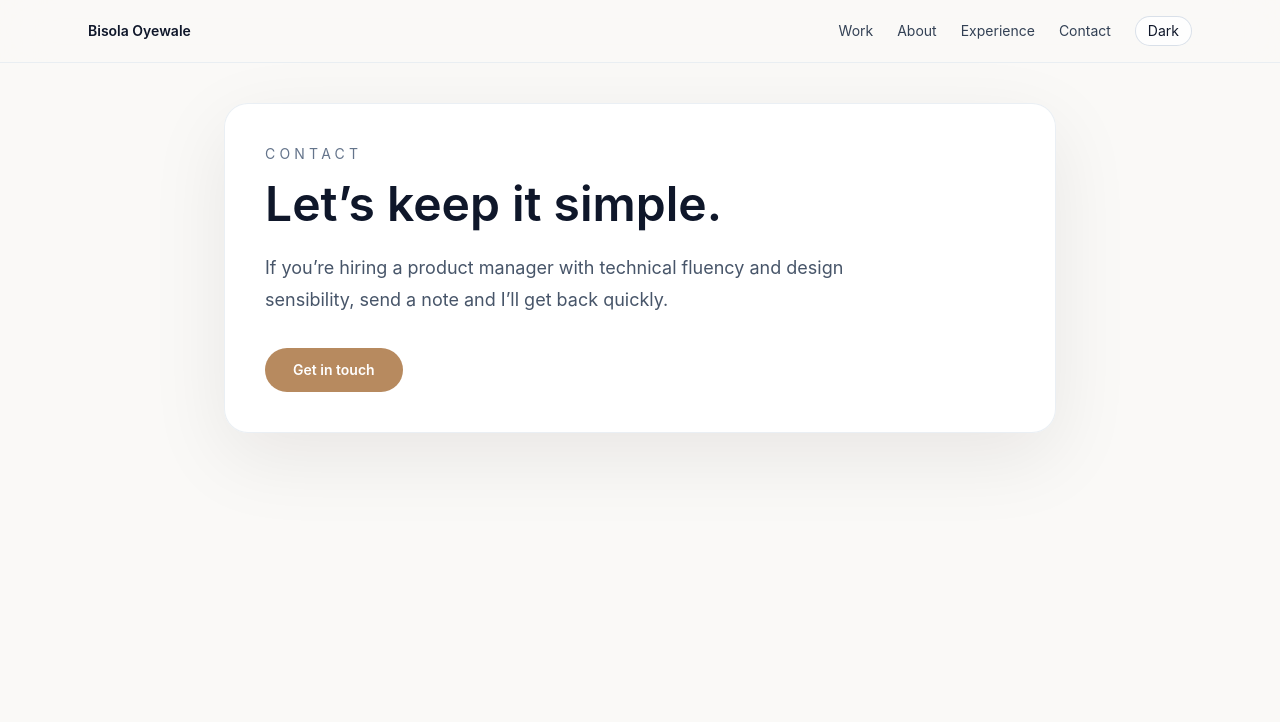
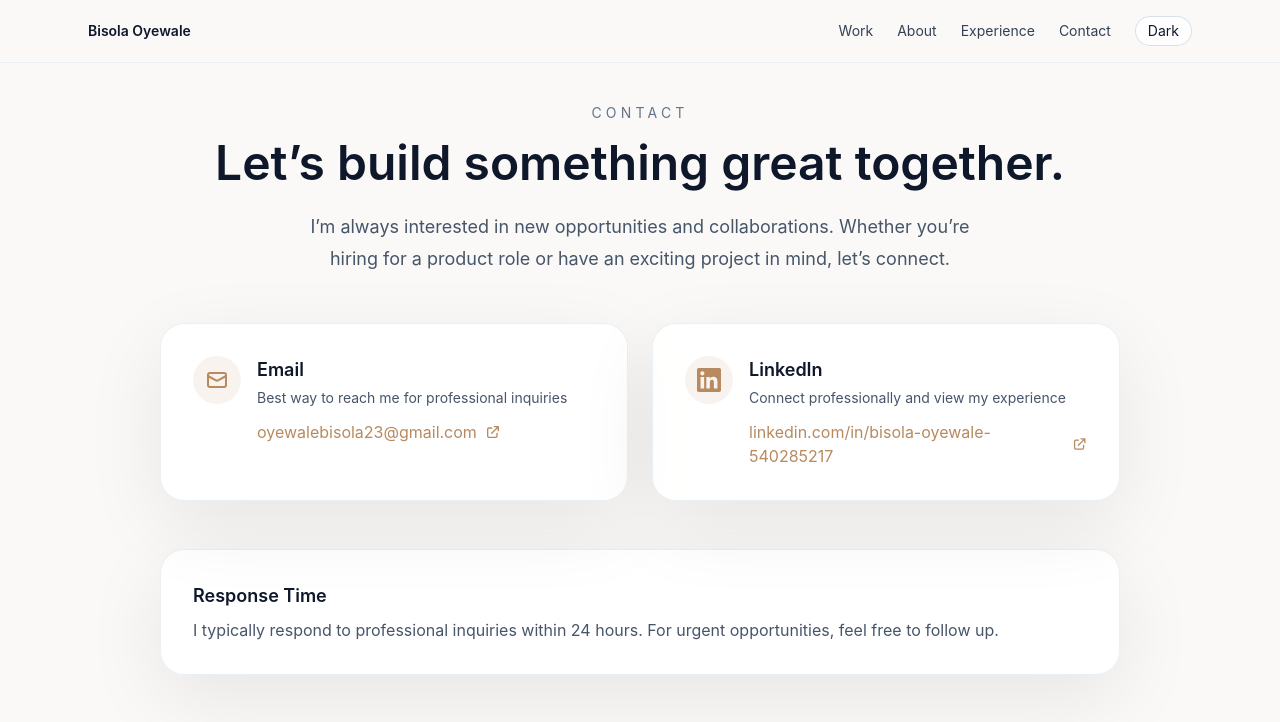
Before and after one commit to FolafunmiOla/product-management-portfolio, a Next.js app: page /contact in a window 1280 px wide. Shown: the top 722 px of the page. Built offline with nearby package versions, Linux system fonts and the light colour scheme.

Commit message:
Upgrade contact page with professional contact details and improved design

```diff
--- a/src/app/contact/page.tsx
+++ b/src/app/contact/page.tsx
@@ -1,21 +1,83 @@
 export default function ContactPage() {
   return (
-    <main className="mx-auto max-w-4xl px-6 py-10 sm:px-8">
-      <section className="rounded-3xl border border-slate-200/70 bg-white/90 p-10 shadow-soft dark:border-slate-800/70 dark:bg-slate-900/85">
+    <main className="mx-auto max-w-5xl px-6 py-10 sm:px-8">
+      <div className="space-y-12">
+        {/* Hero Section */}
+        <section className="text-center">
           <p className="text-sm uppercase tracking-[0.3em] text-slate-500 dark:text-slate-400">Contact</p>
           <h1 className="mt-4 text-4xl font-semibold leading-tight text-slate-900 dark:text-white sm:text-5xl">
-          Let’s keep it simple.
+            Let’s build something great together.
           </h1>
-        <p className="mt-6 max-w-2xl text-lg leading-8 text-slate-600 dark:text-slate-300">
-          If you’re hiring a product manager with technical fluency and design sensibility, send a note and I’ll get back quickly.
+          <p className="mt-6 max-w-2xl mx-auto text-lg leading-8 text-slate-600 dark:text-slate-300">
+            I’m always interested in new opportunities and collaborations. Whether you’re hiring for a product role or have an exciting project in mind, let’s connect.
+          </p>
+        </section>
+
+        {/* Contact Methods */}
+        <section className="grid gap-6 md:grid-cols-2">
+          {/* Email Card */}
+          <div className="group rounded-3xl border border-slate-200/70 bg-white/90 p-8 shadow-soft transition hover:shadow-lg dark:border-slate-800/70 dark:bg-slate-900/85">
+            <div className="flex items-start gap-4">
+              <div className="flex h-12 w-12 items-center justify-center rounded-full bg-accent/10 text-accent transition group-hover:bg-accent group-hover:text-white">
+                <svg className="h-6 w-6" fill="none" stroke="currentColor" viewBox="0 0 24 24">
+                  <path strokeLinecap="round" strokeLinejoin="round" strokeWidth={2} d="M3 8l7.89 4.26a2 2 0 002.22 0L21 8M5 19h14a2 2 0 002-2V7a2 2 0 00-2-2H5a2 2 0 00-2 2v10a2 2 0 002 2z" />
+                </svg>
+              </div>
+              <div className="flex-1">
+                <h3 className="text-lg font-semibold text-slate-900 dark:text-white">Email</h3>
+                <p className="mt-1 text-sm text-slate-600 dark:text-slate-300">
+                  Best way to reach me for professional inquiries
                 </p>
                 <a
-          href="mailto:yourname@gmail.com"
-          className="mt-8 inline-flex rounded-full bg-accent px-7 py-3 text-sm font-semibold text-white transition hover:bg-slate-900"
+                  href="mailto:oyewalebisola23@gmail.com"
+                  className="mt-3 inline-flex items-center gap-2 text-accent hover:text-accent/80 transition"
                 >
-          Get in touch
+                  oyewalebisola23@gmail.com
+                  <svg className="h-4 w-4" fill="none" stroke="currentColor" viewBox="0 0 24 24">
+                    <path strokeLinecap="round" strokeLinejoin="round" strokeWidth={2} d="M10 6H6a2 2 0 00-2 2v10a2 2 0 002 2h10a2 2 0 002-2v-4M14 4h6m0 0v6m0-6L10 14" />
+                  </svg>
                 </a>
+              </div>
+            </div>
+          </div>
+
+          {/* LinkedIn Card */}
+          <div className="group rounded-3xl border border-slate-200/70 bg-white/90 p-8 shadow-soft transition hover:shadow-lg dark:border-slate-800/70 dark:bg-slate-900/85">
+            <div className="flex items-start gap-4">
+              <div className="flex h-12 w-12 items-center justify-center rounded-full bg-accent/10 text-accent transition group-hover:bg-accent group-hover:text-white">
+                <svg className="h-6 w-6" fill="currentColor" viewBox="0 0 24 24">
+                  <path d="M20.447 20.452h-3.554v-5.569c0-1.328-.027-3.037-1.852-3.037-1.853 0-2.136 1.445-2.136 2.939v5.667H9.351V9h3.414v1.561h.046c.477-.9 1.637-1.85 3.37-1.85 3.601 0 4.267 2.37 4.267 5.455v6.286zM5.337 7.433c-1.144 0-2.063-.926-2.063-2.065 0-1.138.92-2.063 2.063-2.063 1.14 0 2.064.925 2.064 2.063 0 1.139-.925 2.065-2.064 2.065zm1.782 13.019H3.555V9h3.564v11.452zM22.225 0H1.771C.792 0 0 .774 0 1.729v20.542C0 23.227.792 24 1.771 24h20.451C23.2 24 24 23.227 24 22.271V1.729C24 .774 23.2 0 22.222 0h.003z"/>
+                </svg>
+              </div>
+              <div className="flex-1">
+                <h3 className="text-lg font-semibold text-slate-900 dark:text-white">LinkedIn</h3>
+                <p className="mt-1 text-sm text-slate-600 dark:text-slate-300">
+                  Connect professionally and view my experience
+                </p>
+                <a
+                  href="https://www.linkedin.com/in/bisola-oyewale-540285217"
+                  target="_blank"
+                  rel="noopener noreferrer"
+                  className="mt-3 inline-flex items-center gap-2 text-accent hover:text-accent/80 transition"
+                >
+                  linkedin.com/in/bisola-oyewale-540285217
+                  <svg className="h-4 w-4" fill="none" stroke="currentColor" viewBox="0 0 24 24">
+                    <path strokeLinecap="round" strokeLinejoin="round" strokeWidth={2} d="M10 6H6a2 2 0 00-2 2v10a2 2 0 002 2h10a2 2 0 002-2v-4M14 4h6m0 0v6m0-6L10 14" />
+                  </svg>
+                </a>
+              </div>
+            </div>
+          </div>
         </section>
+
+        {/* Additional Info */}
+        <section className="rounded-3xl border border-slate-200/70 bg-white/90 p-8 shadow-soft dark:border-slate-800/70 dark:bg-slate-900/85">
+          <h3 className="text-lg font-semibold text-slate-900 dark:text-white">Response Time</h3>
+          <p className="mt-2 text-slate-600 dark:text-slate-300">
+            I typically respond to professional inquiries within 24 hours. For urgent opportunities, feel free to follow up.
+          </p>
+        </section>
+      </div>
     </main>
   );
 }
```
Lines whose indentation alone changed are shown as unchanged.
